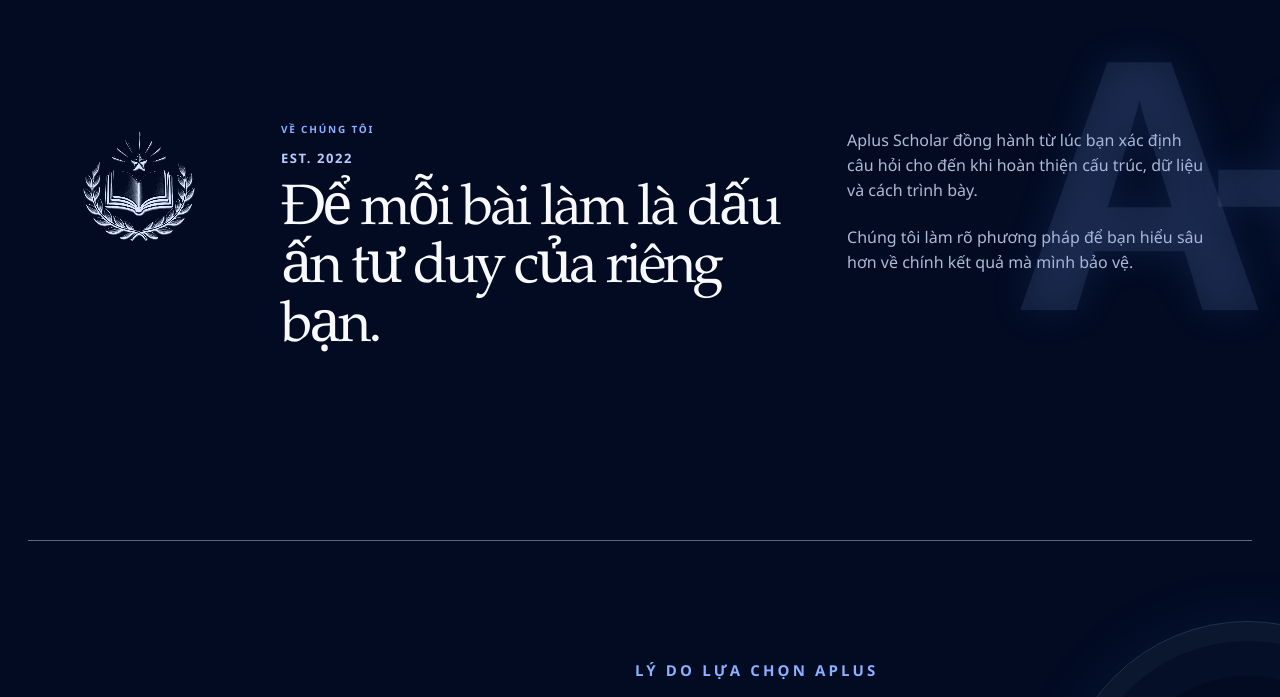
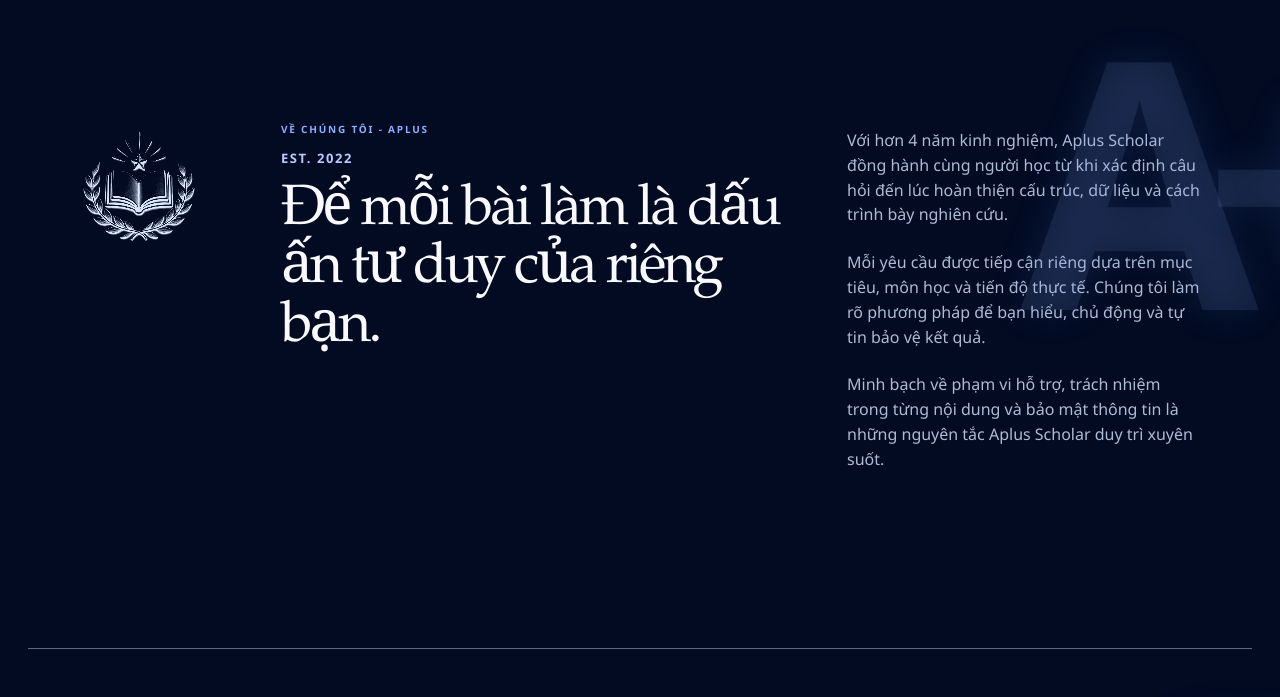
Before and after one commit to khoaluunek/Aplus, a plain HTML site: page index.html in a window 1280 px wide. Shown: the part 900-1597 px from the top of the page. Drawn offline with Linux system fonts and the light colour scheme.

Commit message:
Expand Aplus experience introduction

```diff
--- a/index.html
+++ b/index.html
@@ -149,13 +149,14 @@
             </svg>
           </div>
           <div>
-            <p class="eyebrow">Về chúng tôi</p>
+            <p class="eyebrow">Về chúng tôi - Aplus</p>
             <p class="about-est">Est. 2022</p>
             <h2 id="about-title">Để mỗi bài làm là dấu ấn tư duy của riêng bạn.</h2>
           </div>
           <div class="intro-body">
-            <p>Aplus Scholar đồng hành từ lúc bạn xác định câu hỏi cho đến khi hoàn thiện cấu trúc, dữ liệu và cách trình bày.</p>
-            <p>Chúng tôi làm rõ phương pháp để bạn hiểu sâu hơn về chính kết quả mà mình bảo vệ.</p>
+            <p>Với hơn 4 năm kinh nghiệm, Aplus Scholar đồng hành cùng người học từ khi xác định câu hỏi đến lúc hoàn thiện cấu trúc, dữ liệu và cách trình bày nghiên cứu.</p>
+            <p>Mỗi yêu cầu được tiếp cận riêng dựa trên mục tiêu, môn học và tiến độ thực tế. Chúng tôi làm rõ phương pháp để bạn hiểu, chủ động và tự tin bảo vệ kết quả.</p>
+            <p>Minh bạch về phạm vi hỗ trợ, trách nhiệm trong từng nội dung và bảo mật thông tin là những nguyên tắc Aplus Scholar duy trì xuyên suốt.</p>
           </div>
         </section>
 
```
